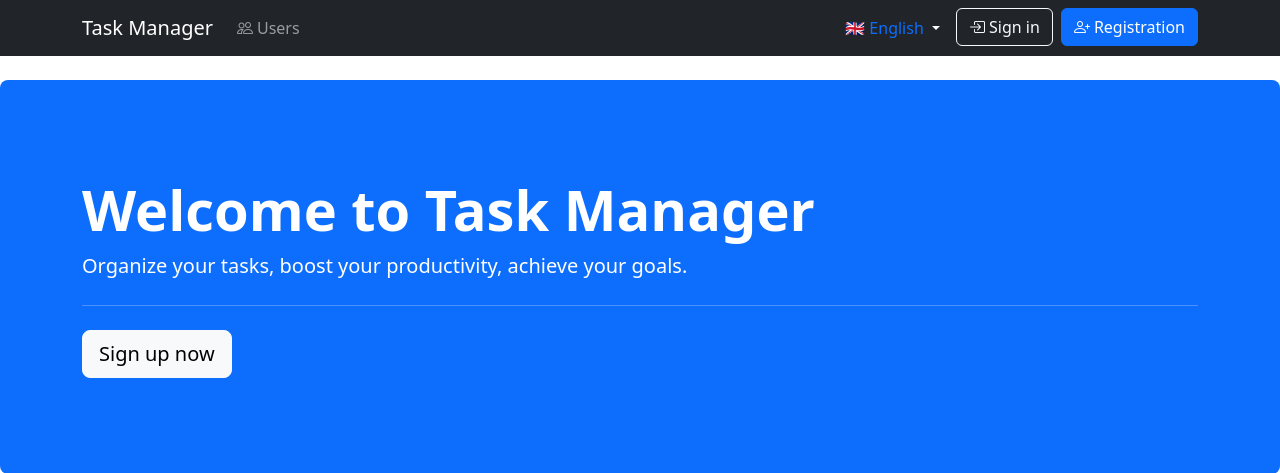
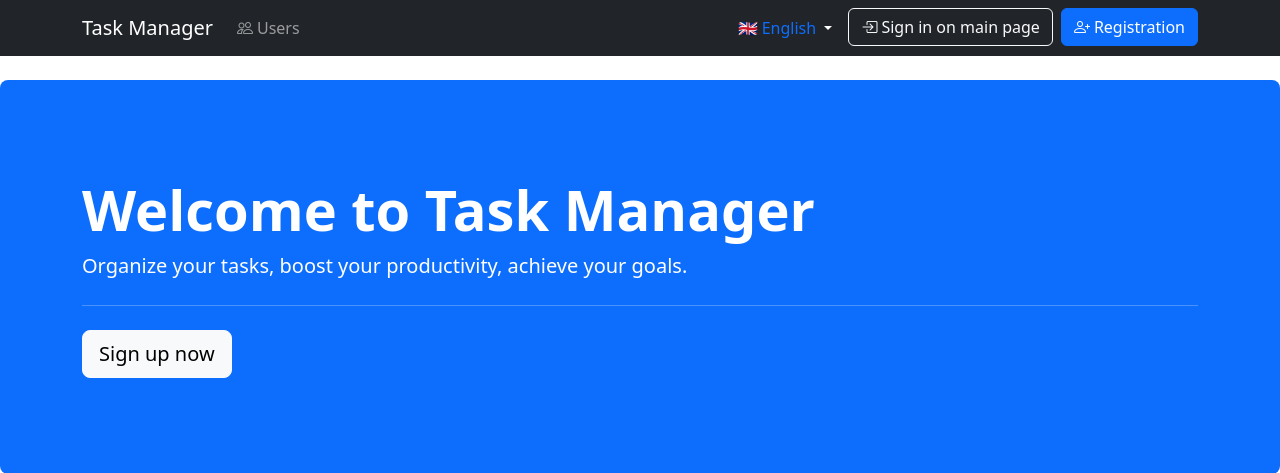
Before and after one commit to annetmyshkina/python-project-52, a Django app: page / in a window 1280 px wide. Shown: the top 473 px of the page. Run offline with Django 5.2, Linux system fonts and the light colour scheme; some libraries are stand-ins or nearby versions.

Commit message:
fix button Sign in

```diff
--- a/task_manager/templates/base.html
+++ b/task_manager/templates/base.html
@@ -93,7 +93,7 @@
                     {% else %}
                         <li class="nav-item">
                             <a class="btn btn-outline-light ms-2" href="{% url 'login' %}">
-                                <i class="bi bi-box-arrow-in-right me-1"></i>{% trans "Sign in" %}
+                                <i class="bi bi-box-arrow-in-right me-1"></i>{% trans "Sign in on main page" %}
                             </a>
                         </li>
                         <li class="nav-item">
```
Also changed, not shown: task_manager/locale/ru/LC_MESSAGES/django.po, 1 other file.
